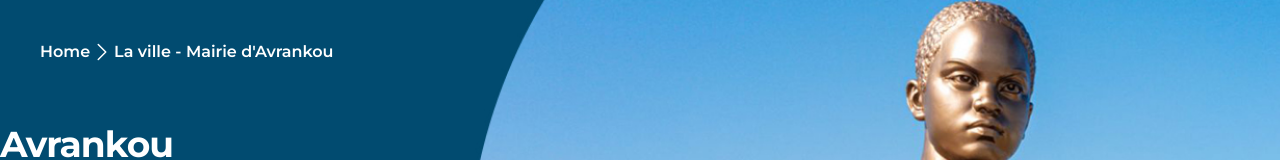
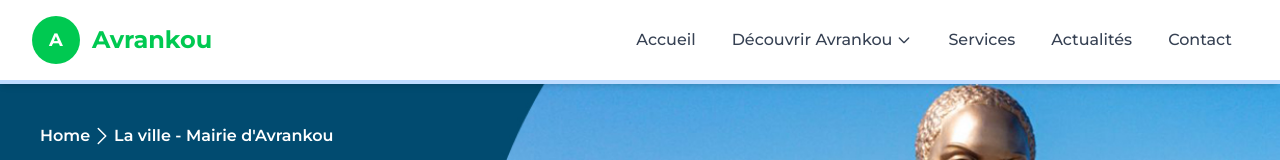
Before and after one commit to HProgramming/avrankou, a React (Vite) app: page / in a window 1280 px wide. Shown: the top 160 px of the page. Built offline with nearby package versions, Linux system fonts and the light colour scheme.

Commit message:
init nav-bar

```diff
--- a/src/components/navbar.tsx
+++ b/src/components/navbar.tsx
@@ -1,4 +1,212 @@
 
-const Navbar = () => (<div className={``}>Nav bar</div>);
+import { useState } from 'react';
+
+const Navbar = () => {
+    const [isMenuOpen, setIsMenuOpen] = useState(false);
+    const [isDropdownOpen, setIsDropdownOpen] = useState(false);
+
+    return (
+        <header className="bg-white shadow-md sticky top-0 z-50 border-b-4 border-blue-200">
+        <div className="max-w-7xl mx-auto px-4 sm:px-6 lg:px-8">
+            <div className="flex justify-between items-center h-16 lg:h-20">
+            {/* Logo and Brand */}
+            <div className="flex items-center">
+                <a href="/" className="flex items-center space-x-3">
+                <div className="w-12 h-12 bg-green-500 rounded-full flex items-center justify-center">
+                    <span className="text-white font-bold text-lg">A</span>
+                </div>
+                <span className="hidden sm:block text-xl lg:text-2xl font-bold text-green-500">
+                    Avrankou
+                </span>
+                </a>
+            </div>
+
+            {/* Desktop Navigation */}
+            <nav className="hidden md:flex space-x-1">
+                <a
+                href="/"
+                className="px-4 py-2 rounded-md text-gray-700 hover:text-yellow-600 hover:bg-gray-50 font-medium transition-colors duration-200"
+                >
+                Accueil
+                </a>
+
+                {/* Dropdown Menu */}
+                <div
+                className="relative"
+                onMouseEnter={() => setIsDropdownOpen(true)}
+                onMouseLeave={() => setIsDropdownOpen(false)}
+                >
+                <button className="px-4 py-2 rounded-md text-gray-700 hover:text-yellow-600 hover:bg-gray-50 font-medium transition-colors duration-200 flex items-center">
+                    Découvrir Avrankou
+                    <svg
+                    className={`ml-1 h-4 w-4 transition-transform duration-200 ${
+                        isDropdownOpen ? 'rotate-180' : ''
+                    }`}
+                    fill="none"
+                    stroke="currentColor"
+                    viewBox="0 0 24 24"
+                    >
+                    <path strokeLinecap="round" strokeLinejoin="round" strokeWidth={2} d="M19 9l-7 7-7-7" />
+                    </svg>
+                </button>
+
+                {isDropdownOpen && (
+                    <div className="absolute top-full left-0 mt-1 w-56 bg-white rounded-md shadow-lg border border-gray-200 py-2">
+                    <a
+                        href="/histoire"
+                        className="block px-4 py-2 text-gray-700 hover:bg-gray-50 hover:text-yellow-600 transition-colors duration-200"
+                    >
+                        Historique
+                    </a>
+                    <a
+                        href="/economie"
+                        className="block px-4 py-2 text-gray-700 hover:bg-gray-50 hover:text-yellow-600 transition-colors duration-200"
+                    >
+                        Économie
+                    </a>
+                    <a
+                        href="/potentialites"
+                        className="block px-4 py-2 text-gray-700 hover:bg-gray-50 hover:text-yellow-600 transition-colors duration-200"
+                    >
+                        Potentialités
+                    </a>
+                    <a
+                        href="/attractions"
+                        className="block px-4 py-2 text-gray-700 hover:bg-gray-50 hover:text-yellow-600 transition-colors duration-200"
+                    >
+                        Attractions touristiques
+                    </a>
+                    </div>
+                )}
+                </div>
+
+                <a
+                href="/services"
+                className="px-4 py-2 rounded-md text-gray-700 hover:text-yellow-600 hover:bg-gray-50 font-medium transition-colors duration-200"
+                >
+                Services
+                </a>
+                <a
+                href="/actualites"
+                className="px-4 py-2 rounded-md text-gray-700 hover:text-yellow-600 hover:bg-gray-50 font-medium transition-colors duration-200"
+                >
+                Actualités
+                </a>
+                <a
+                href="/contact"
+                className="px-4 py-2 rounded-md text-gray-700 hover:text-yellow-600 hover:bg-gray-50 font-medium transition-colors duration-200"
+                >
+                Contact
+                </a>
+            </nav>
+
+            {/* Mobile menu button */}
+            <button
+                className="md:hidden p-2 rounded-md text-gray-700 hover:text-yellow-600 hover:bg-gray-50 focus:outline-none focus:ring-2 focus:ring-yellow-500 focus:ring-offset-2"
+                onClick={() => setIsMenuOpen(!isMenuOpen)}
+                aria-label="Toggle menu"
+            >
+                <svg
+                className={`h-6 w-6 transition-transform duration-200 ${
+                    isMenuOpen ? 'rotate-90' : ''
+                }`}
+                fill="none"
+                stroke="currentColor"
+                viewBox="0 0 24 24"
+                >
+                {isMenuOpen ? (
+                    <path strokeLinecap="round" strokeLinejoin="round" strokeWidth={2} d="M6 18L18 6M6 6l12 12" />
+                ) : (
+                    <path strokeLinecap="round" strokeLinejoin="round" strokeWidth={2} d="M4 6h16M4 12h16M4 18h16" />
+                )}
+                </svg>
+            </button>
+            </div>
+
+            {/* Mobile Navigation */}
+            {isMenuOpen && (
+            <div className="md:hidden border-t border-gray-200 py-4">
+                <div className="flex flex-col space-y-2">
+                <a
+                    href="/"
+                    className="px-4 py-2 text-gray-700 hover:text-yellow-600 hover:bg-gray-50 rounded-md font-medium transition-colors duration-200"
+                >
+                    Accueil
+                </a>
+
+                {/* Mobile Dropdown */}
+                <div>
+                    <button
+                    className="w-full text-left px-4 py-2 text-gray-700 hover:text-yellow-600 hover:bg-gray-50 rounded-md font-medium transition-colors duration-200 flex items-center justify-between"
+                    onClick={() => setIsDropdownOpen(!isDropdownOpen)}
+                    >
+                    Découvrir Avrankou
+                    <svg
+                        className={`h-4 w-4 transition-transform duration-200 ${
+                        isDropdownOpen ? 'rotate-180' : ''
+                        }`}
+                        fill="none"
+                        stroke="currentColor"
+                        viewBox="0 0 24 24"
+                    >
+                        <path strokeLinecap="round" strokeLinejoin="round" strokeWidth={2} d="M19 9l-7 7-7-7" />
+                    </svg>
+                    </button>
+
+                    {isDropdownOpen && (
+                    <div className="ml-4 mt-2 space-y-2">
+                        <a
+                        href="/histoire"
+                        className="block px-4 py-2 text-gray-600 hover:text-yellow-600 hover:bg-gray-50 rounded-md transition-colors duration-200"
+                        >
+                        Historique
+                        </a>
+                        <a
+                        href="/economie"
+                        className="block px-4 py-2 text-gray-600 hover:text-yellow-600 hover:bg-gray-50 rounded-md transition-colors duration-200"
+                        >
+                        Économie
+                        </a>
+                        <a
+                        href="/potentialites"
+                        className="block px-4 py-2 text-gray-600 hover:text-yellow-600 hover:bg-gray-50 rounded-md transition-colors duration-200"
+                        >
+                        Potentialités
+                        </a>
+                        <a
+                        href="/attractions"
+                        className="block px-4 py-2 text-gray-600 hover:text-yellow-600 hover:bg-gray-50 rounded-md transition-colors duration-200"
+                        >
+                        Attractions touristiques
+                        </a>
+                    </div>
+                    )}
+                </div>
+
+                <a
+                    href="/services"
+                    className="px-4 py-2 text-gray-700 hover:text-yellow-600 hover:bg-gray-50 rounded-md font-medium transition-colors duration-200"
+                >
+                    Services
+                </a>
+                <a
+                    href="/actualites"
+                    className="px-4 py-2 text-gray-700 hover:text-yellow-600 hover:bg-gray-50 rounded-md font-medium transition-colors duration-200"
+                >
+                    Actualités
+                </a>
+                <a
+                    href="/contact"
+                    className="px-4 py-2 text-gray-700 hover:text-yellow-600 hover:bg-gray-50 rounded-md font-medium transition-colors duration-200"
+                >
+                    Contact
+                </a>
+                </div>
+            </div>
+            )}
+        </div>
+        </header>
+    );
+};
 
 export default Navbar;
--- a/src/pages/home.tsx
+++ b/src/pages/home.tsx
@@ -1,8 +1,10 @@
+import Navbar from "../components/navbar.tsx";
 import Discover from "./discover.tsx";
 
 const Home = ()=> {
     return (
         <div className={`bg-white`}>
+            <Navbar />
             <Discover></Discover>
         </div>
     );
```
